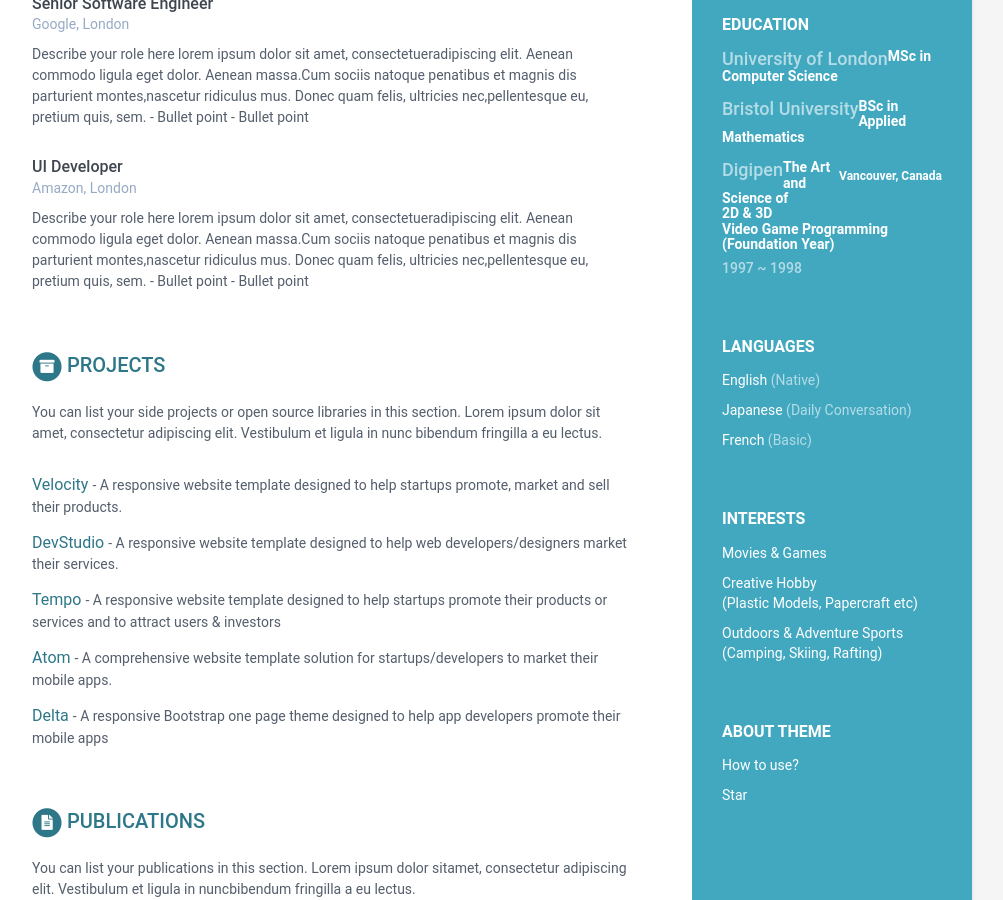
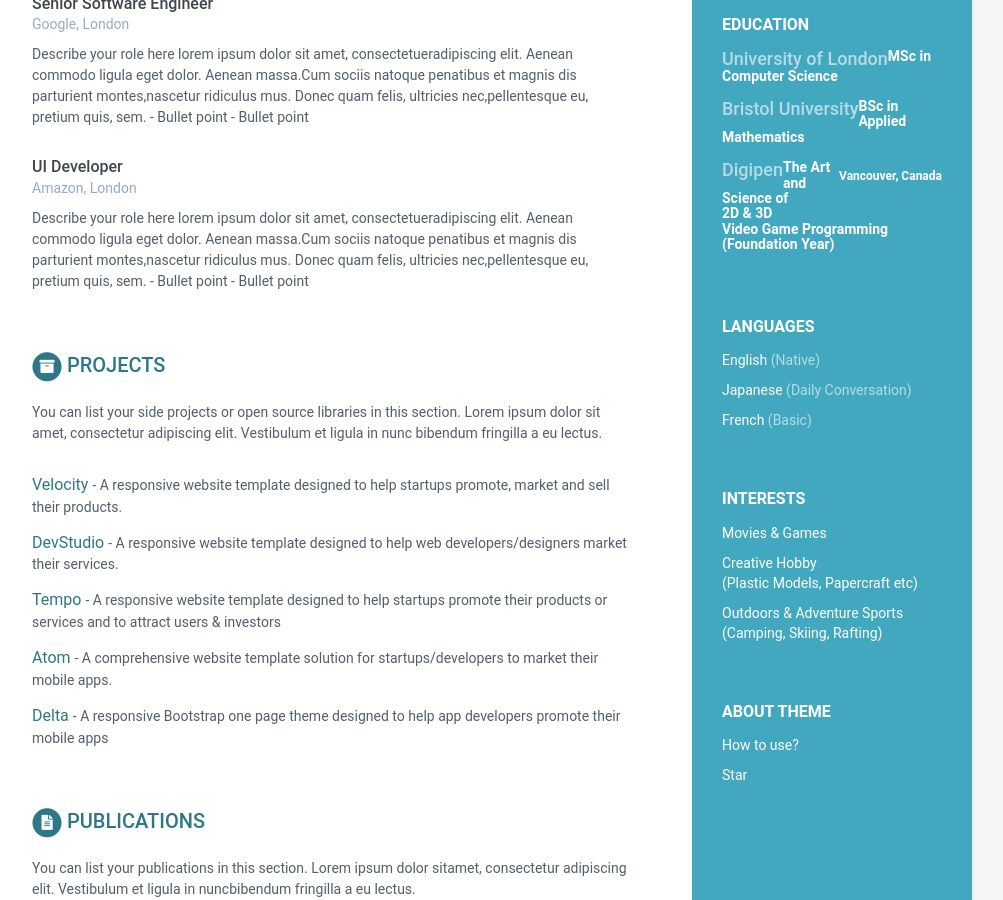
Before and after one commit to GameDevCoder/resume, a Jekyll site: the page built from index.html, in a window 1280 px wide and 900 px high, scrolled down 566 px. Shown: the whole window, without its empty margins (168-1171 px from the left). Built offline with Jekyll 4.4.1, drawn with Linux system fonts in a browser that asks for light colours.

Commit message:
Updated '_data/data.yml' via CloudCannon

```diff
--- a/_data/data.yml
+++ b/_data/data.yml
@@ -59,10 +59,12 @@
       massa. Cumsociis natoque penatibus et magnis dis parturient montes,
       nasceturridiculus mus. Donec quam felis, ultricies nec, pellentesque
       eu,pretium quis, sem.  - Bullet point  - Bullet point
-  - degree: The Art and Science of <br/> 2D & 3D <br/> Video Game Programming <br/> (Foundation Year)
+  - degree: >-
+      The Art and Science of <br/> 2D & 3D <br/> Video Game Programming <br/>
+      (Foundation Year)
     university: Digipen
-    location: Vancouver, Canada
-    time: 1997 ~ 1998
+    location: 'Vancouver, Canada'
+    time:
     details:
 experiences:
   - role: Lead Developer
```
